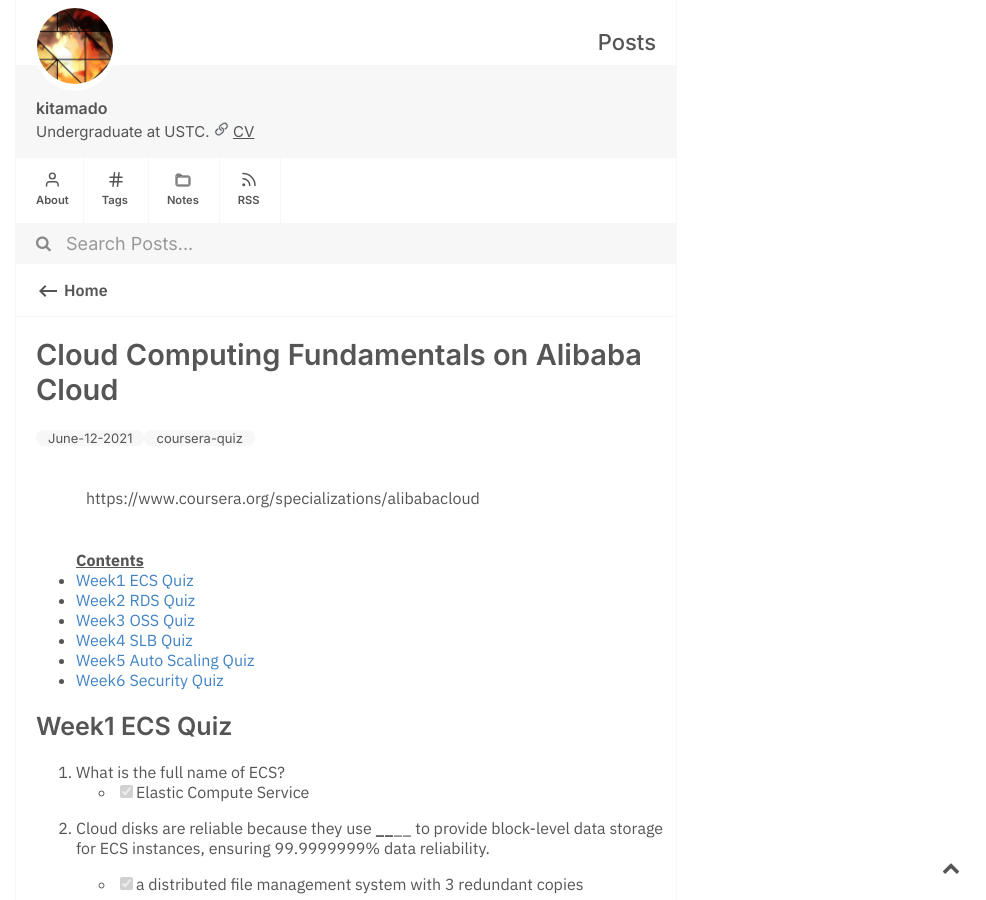
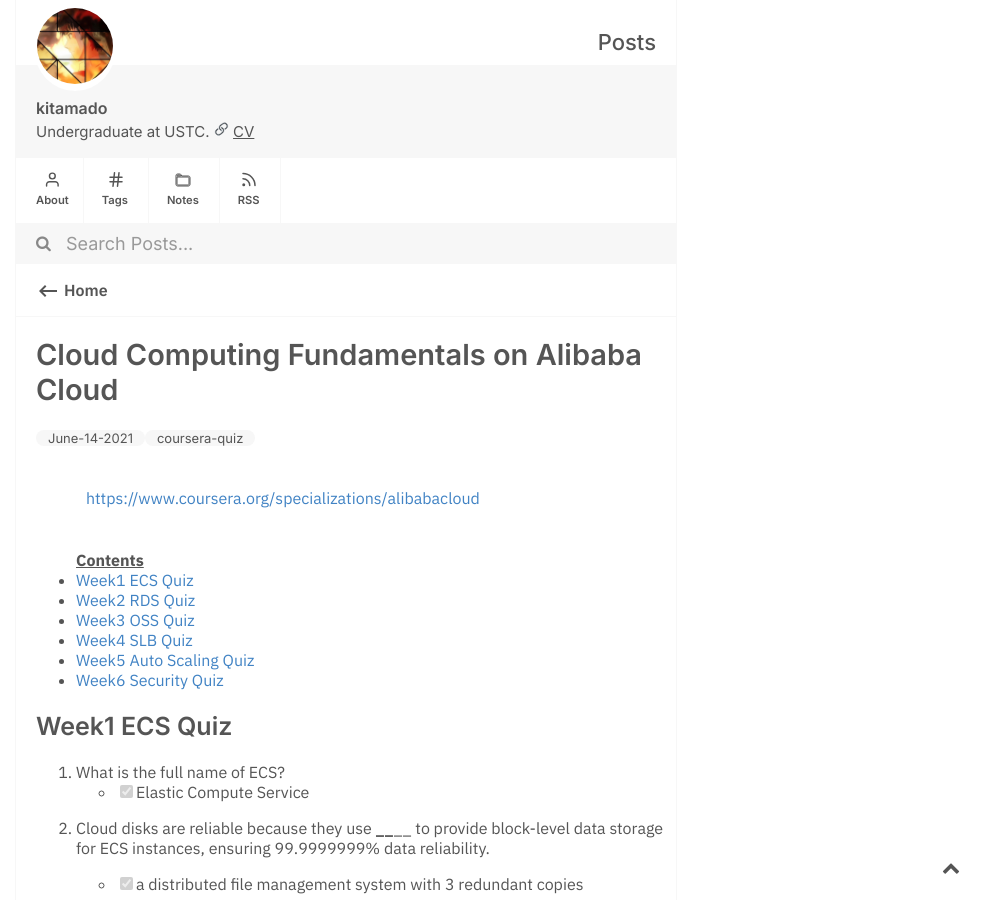
Before and after one commit to kitamado/kitamado.github.io, a Jekyll site: the page built from _posts/2021-06-14-Cloud-Computing-Fundamentals-on-Alibaba-Cloud.md, in a window 1280 px wide and 900 px high. Shown: the whole window, without its empty margins (294-1280 px from the left). Built offline with Jekyll 4.4.1, drawn with Linux system fonts in a browser that asks for light colours.

```diff
--- a/_posts/2021-06-14-Cloud-Computing-Fundamentals-on-Alibaba-Cloud.md
+++ b/_posts/2021-06-14-Cloud-Computing-Fundamentals-on-Alibaba-Cloud.md
@@ -1,9 +1,8 @@
 ---
-date: 2021-06-12
 tags: coursera-quiz
 title: Cloud Computing Fundamentals on Alibaba Cloud
 ---
-> https://www.coursera.org/specializations/alibabacloud
+> [https://www.coursera.org/specializations/alibabacloud](https://www.coursera.org/specializations/alibabacloud)
 
 * TOC
 {:toc}
```
Also changed, not shown: _posts/2021-06-29-Deutsch-A1.md (added, +4 -0 lines), _archived/Delete directory in repo that have published to GitHub.md (renamed from _notes/Delete directory in repo that have published to GitHub.md), _archived/Docker run tensorflow2.4.1-jupyter.md (renamed from _notes/Docker run tensorflow2.4.1-jupyter.md), _archived/Mid Term Report.md (renamed from _notes/Mid Term Report.md).
